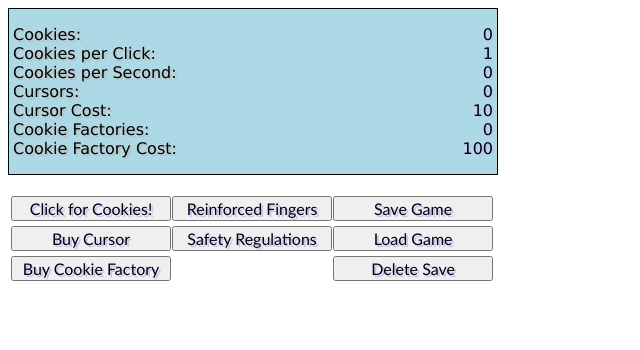
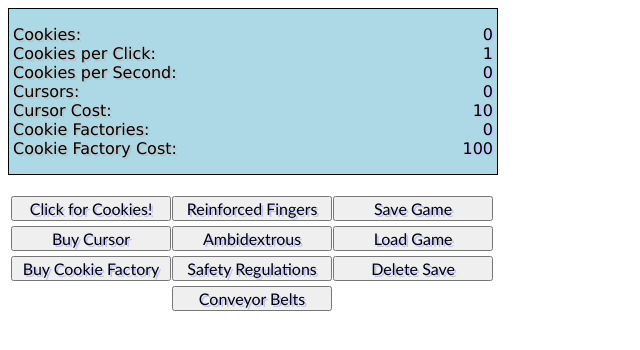
Before and after one commit to KaloyanZ/Incremental, a plain HTML site: page index.html in a window 1280 px wide. Shown: the whole page, without its empty margins (0-640 px from the left). Drawn offline with Linux system fonts and the light colour scheme.

Commit message:
Update index.html

```diff
--- a/index.html
+++ b/index.html
@@ -30,7 +30,9 @@
 		<div id="upgrades">
 			<ul>
 				<li><button id="cursorUpgrade1" onClick="buyUpgrade(upgrades.cursorUpgrade1.name)">Reinforced Fingers</button></li>
+				<li><button id="cursorUpgrade2" onClick="buyUpgrade(upgrades.cursorUpgrade2.name)">Ambidextrous</button></li>
 				<li><button id="factoryUpgrade1" onClick="buyUpgrade(upgrades.factoryUpgrade1.name)">Safety Regulations</button></li>
+				<li><button id="factoryUpgrade2" onClick="buyUpgrade(upgrades.factoryUpgrade2.name)">Conveyor Belts</button></li>
 			</ul>
 		</div>
 		<!-- Save/Load Buttons -->
```
